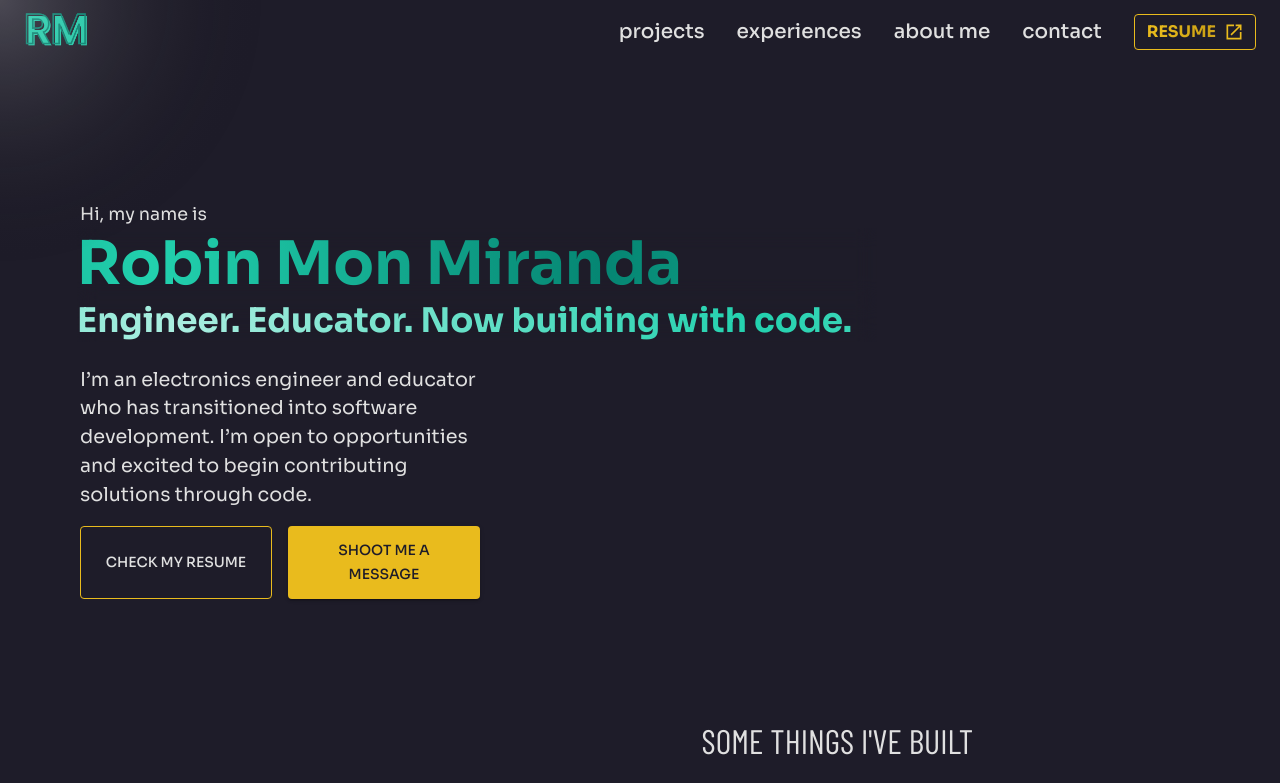
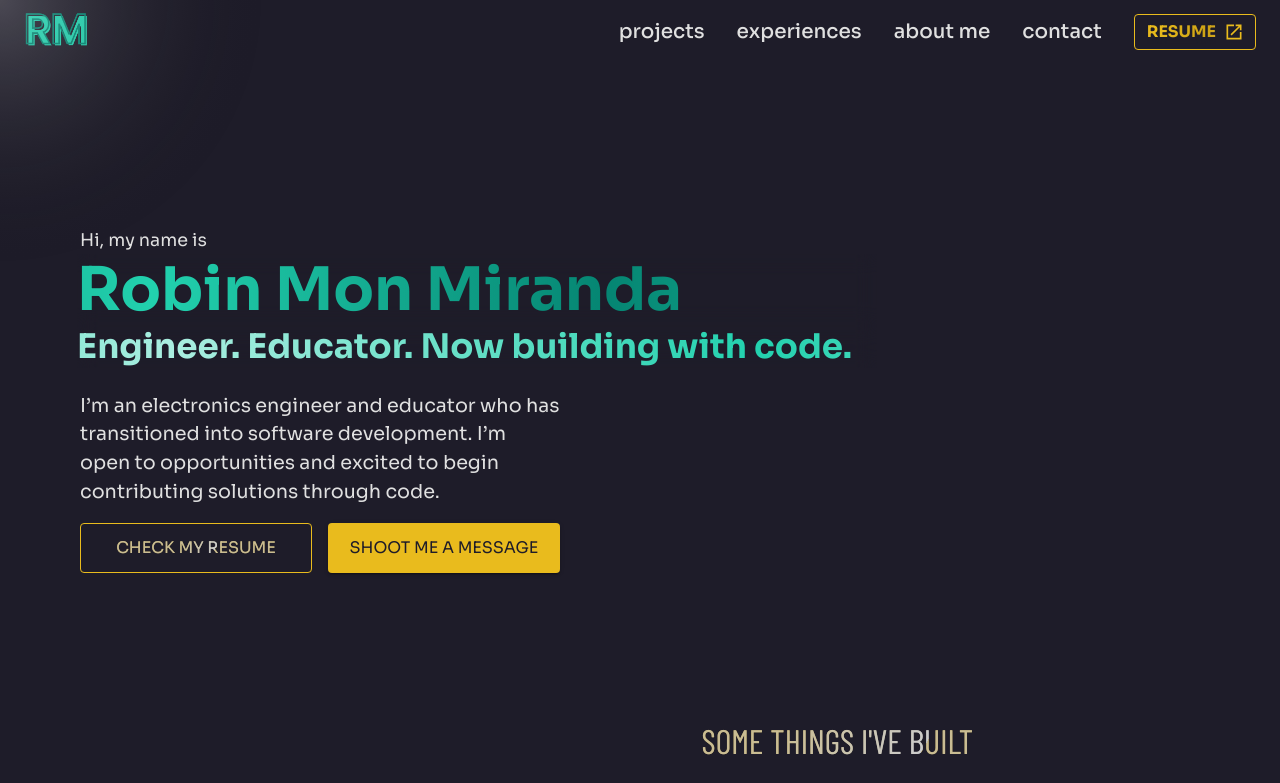
Before and after one commit to aramind/robin-mon-miranda-dev-portfolio, a React (Create React App) app: page / in a window 1280 px wide. Shown: the top 783 px of the page. Built offline with nearby package versions, Linux system fonts and the light colour scheme; a web font is replaced by a local one.

Commit message:
feat: adding shining effect on section labels and outlined buttons

```diff
--- a/src/components/CTAButtons.jsx
+++ b/src/components/CTAButtons.jsx
@@ -1,6 +1,7 @@
-import { Button, Stack } from "@mui/material";
+import { Button, Stack, Typography } from "@mui/material";
 import React from "react";
 import { links } from "../data/data";
+import ShinyText from "./experimental/ShinyText";
 
 const CTAButtons = ({ direction, handleOpenMessageDialog }) => {
   return (
@@ -18,7 +19,9 @@ const CTAButtons = ({ direction, handleOpenMessageDialog }) => {
           window.open(links?.resume, "_blank", "noopener,noreferrer")
         }
       >
-        CHECK MY RESUME
+        <ShinyText>
+          <Typography>CHECK MY RESUME</Typography>
+        </ShinyText>
       </Button>
       <Button
         variant="contained"
@@ -26,7 +29,7 @@ const CTAButtons = ({ direction, handleOpenMessageDialog }) => {
         sx={{ py: 1.5 }}
         onClick={handleOpenMessageDialog}
       >
-        SHOOT ME A MESSAGE
+        <Typography>SHOOT ME A MESSAGE</Typography>
       </Button>
     </Stack>
   );
--- a/src/components/SectionTitle.jsx
+++ b/src/components/SectionTitle.jsx
@@ -1,10 +1,12 @@
 import { Typography } from "@mui/material";
 import React from "react";
 import useIsInMobile from "../hooks/useIsInMobile";
+import ShinyText from "./experimental/ShinyText";
 
 const SectionTitle = ({ title, textAlign = "center" }) => {
   const isInMobile = useIsInMobile();
   return (
+    <ShinyText>
       <Typography
         variant={isInMobile ? "h5" : "h4"}
         sx={{ fontFamily: (theme) => theme.typography.condensed }}
@@ -12,6 +14,7 @@ const SectionTitle = ({ title, textAlign = "center" }) => {
       >
         {title.toUpperCase()}
       </Typography>
+    </ShinyText>
   );
 };
 
--- /dev/null
+++ b/src/components/experimental/ShinyText.jsx
@@ -0,0 +1,43 @@
+import { Box, useTheme } from "@mui/material";
+
+const ShinyText = ({
+  children,
+  disabled = false,
+  speed = 5,
+  className = "",
+}) => {
+  const animationDuration = `${speed}s`;
+  const theme = useTheme();
+
+  return (
+    <Box
+      component="span"
+      className={`${!disabled ? "shiny-text" : ""} ${className}`}
+      sx={{
+        display: "flex",
+        justifyContent: "center",
+        alignItems: "center",
+        textAlign: "center",
+        background: !disabled
+          ? `linear-gradient(
+              120deg,
+              ${theme.palette.secondary.light} 40%,
+              ${theme.palette.white.light} 50%,
+              ${theme.palette.secondary.light} 40%
+            )`
+          : undefined,
+        backgroundSize: !disabled ? "200% 100%" : undefined,
+        WebkitBackgroundClip: !disabled ? "text" : undefined,
+        backgroundClip: !disabled ? "text" : undefined,
+        color: "#b5b5b5a4", // fallback/initial color
+        animation: !disabled
+          ? `shine ${animationDuration} linear infinite`
+          : "none",
+      }}
+    >
+      {children}
+    </Box>
+  );
+};
+
+export default ShinyText;
--- a/src/index.css
+++ b/src/index.css
@@ -37,6 +37,16 @@ section {
 .condensedText {
   font-family: "Barlow Condensed", sans-serif;
 }
+
+@keyframes shine {
+  0% {
+    background-position: 100%;
+  }
+  100% {
+    background-position: -100%;
+  }
+}
+
 /* for testing */
 .outlined {
   border: 1px solid red;
--- a/src/sections/landing/Landing.jsx
+++ b/src/sections/landing/Landing.jsx
@@ -3,6 +3,7 @@ import useIsInMobile from "../../hooks/useIsInMobile";
 import { forwardRef } from "react";
 import CTAButtons from "../../components/CTAButtons";
 import GradientText from "../../components/experimental/GradientText";
+import ShinyText from "../../components/experimental/ShinyText";
 
 const Landing = forwardRef(({ handleOpenMessageDialog }, ref) => {
   const isInMobile = useIsInMobile();
@@ -42,7 +43,7 @@ const Landing = forwardRef(({ handleOpenMessageDialog }, ref) => {
           </Typography>
         </GradientText>
         <br />
-        <Box width={{ xs: 1, md: "50%" }}>
+        <Box width={{ xs: 1, md: "60%" }}>
           <Typography fontSize={{ xs: "1rem", md: "1.2rem" }}>
             I’m an electronics engineer and educator who has transitioned into
             software development. I’m open to opportunities and excited to begin
```
Lines whose indentation alone changed are shown as unchanged.
